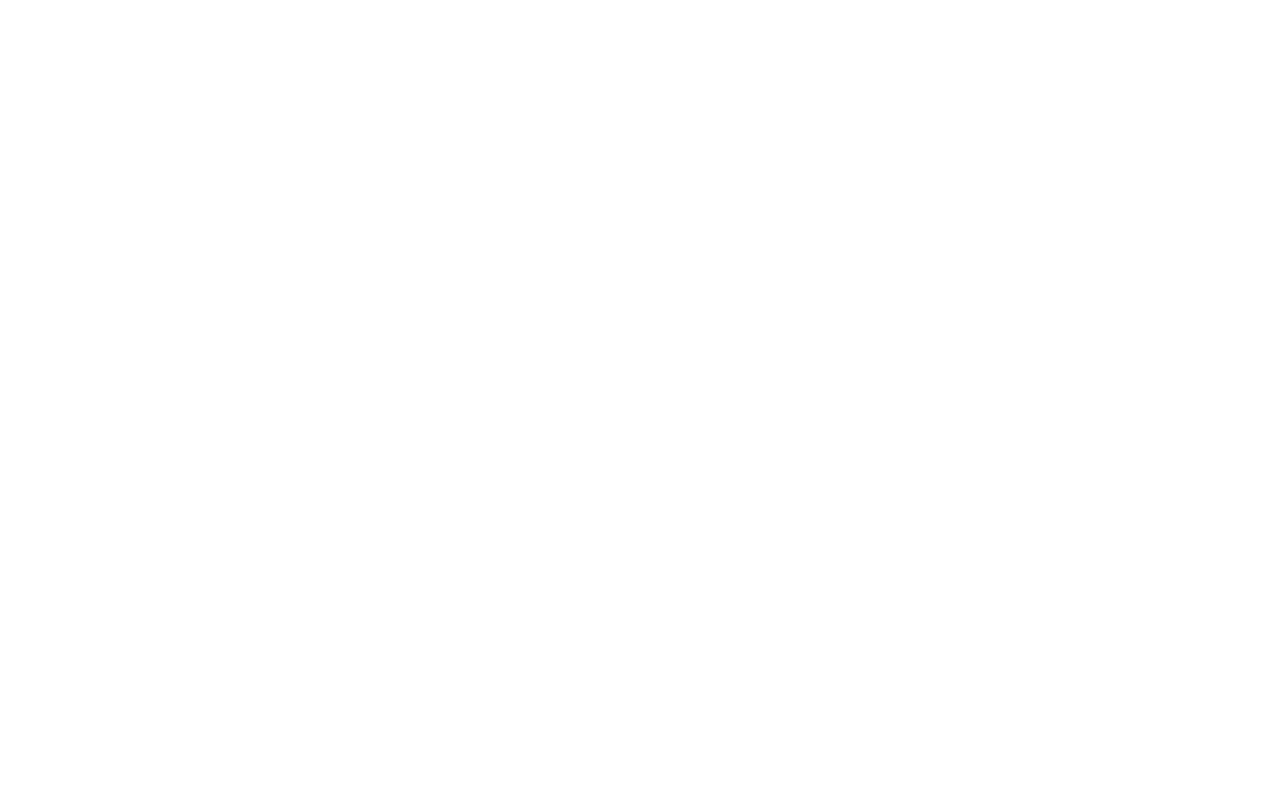
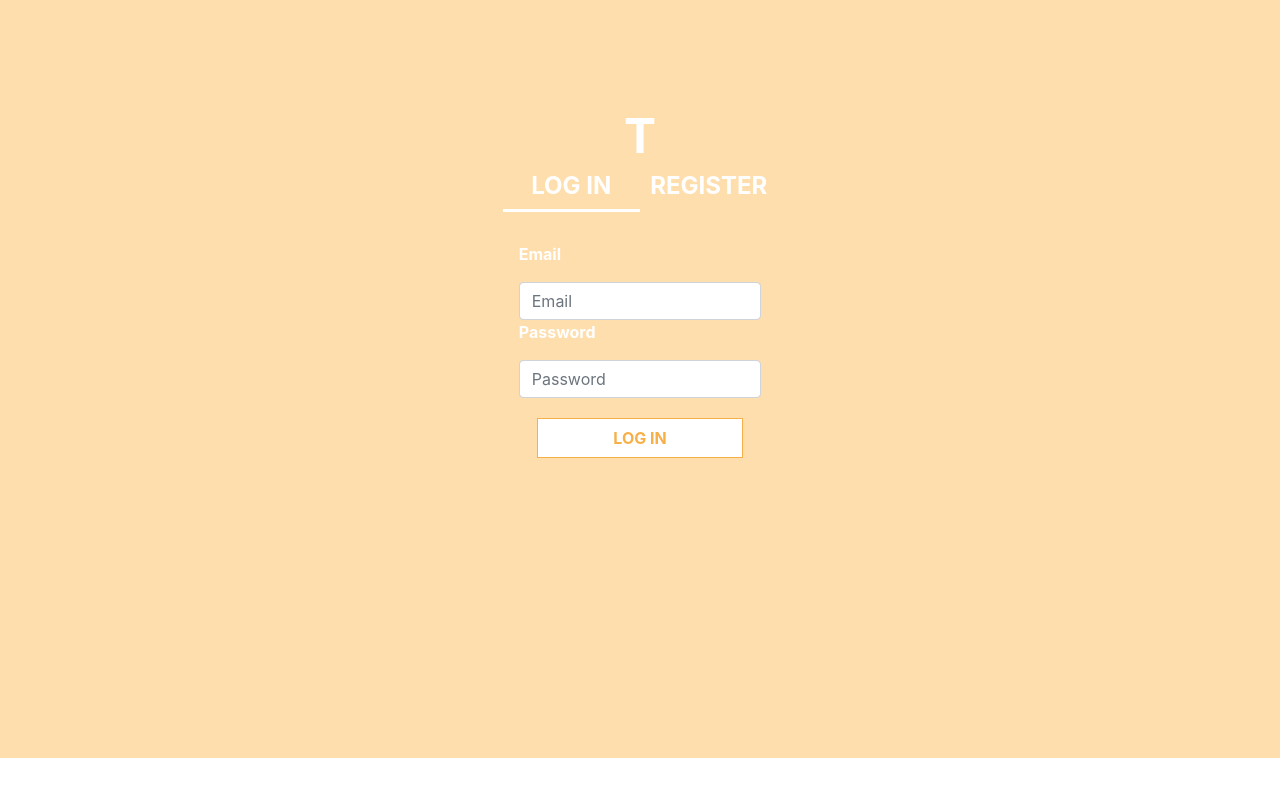
Before and after one commit to LuisPalominoTrevilla/TaskManagerSystemFrontend, a React (Create React App) app: page /login in a window 1280 px wide. Shown: the top 796 px of the page. Built offline with nearby package versions, Linux system fonts and the light colour scheme.

Commit message:
Login and Register now in the routing system

```diff
--- a/src/app/App.jsx
+++ b/src/app/App.jsx
@@ -1,8 +1,6 @@
 import React, { Component } from 'react';
-// import Login from './components/Login/Login.js';
-// import Register from './components/Register/Register.js';
-// import Header from './components/Header/Header';
-// import Header_Login from './components/Header_Login/Header_Login';
+import Login from './components/Login/Login.js';
+import Register from './components/Register/Register.js';
 import './App.scss';
 import { BrowserRouter, Route } from "react-router-dom";
 import HabitPage from './components/HabitPage/HabitPage';
@@ -17,6 +15,8 @@
         <Route path='/habits' exact component={HabitPage}/>
         <Route path='/tasks' exact component={TaskPage}/>
         <Route path='/report' exact component={ReportPage}/>
+        <Route path='/login' exact component={Login}/>
+        <Route path='/register' exact component={Register}/>
       </BrowserRouter>
     );
   }
--- a/src/app/components/Header_Login/Header_Login.jsx
+++ b/src/app/components/Header_Login/Header_Login.jsx
@@ -1,5 +1,6 @@
 import React from 'react';
-import './Header_Login.scss'
+import './Header_Login.scss';
+import { NavLink } from 'react-router-dom';
 
 class Header_Login extends React.Component {
     constructor() {
@@ -11,8 +12,8 @@
                 <div className="container-fluid">
                     <div className="title col-12 m-auto">T</div>
                     <div className="col-3 m-auto">
-                        <button id="button_loginComponent" class="btn-header"><h4><b>LOG IN</b></h4></button>
-                        <button id="button_registerComponent" class="btn-header"><h4><b>REGISTER</b></h4></button>
+                        <NavLink to='/login' activeClassName='active-header' className='btn-header'><h4><b>LOG IN</b></h4></NavLink>
+                        <NavLink to='/register' activeClassName='active-header' className='btn-header'><h4><b>REGISTER</b></h4></NavLink>
                     </div>
                 </div>
             </div>
--- a/src/app/components/Header_Login/Header_Login.scss
+++ b/src/app/components/Header_Login/Header_Login.scss
@@ -9,12 +9,8 @@
         font-size: 3rem;
         text-align: center;
     }
-}
-
     .btn-header {
-    background-color:#FFDEAE; /* Green */
-    border-bottom: 6px solid white;
-    border-bottom: 1;
+        background-color:#FFDEAE;
         border-width: 1px;
         color: white;
         width: 50%;
@@ -24,3 +20,7 @@
         display: inline-block;
         font-size: 16px;
     }
+    .active-header {
+        border-bottom: .2rem solid white;
+    }
+}
--- a/src/app/components/Login/Login.js
+++ b/src/app/components/Login/Login.js
@@ -1,10 +1,12 @@
 import React, {Component} from 'react';
 import './Login.scss'
+import Header_Login from '../Header_Login/Header_Login';
 
 class Login extends Component{
   render(){
     return(
         <div className="container-fluid custom-container h-100">
+          <Header_Login/>
           <div className="col-lg-3 col-md-3 custom-div">
             <form className="form">
                 <div className="card-body">
--- a/src/app/components/Register/Register.js
+++ b/src/app/components/Register/Register.js
@@ -1,10 +1,12 @@
 import React, {Component} from 'react';
-import './Register.scss'
+import './Register.scss';
+import Header_Login from '../Header_Login/Header_Login';
 
 class Register extends Component{
   render(){
     return(
       <div className="container-fluid custom-container h-100">
+        <Header_Login/>
         <div className="col-lg-3 col-md-3 custom-div">
           <form className="form">
               <div className="card-body">
```
Lines whose indentation alone changed are shown as unchanged.
